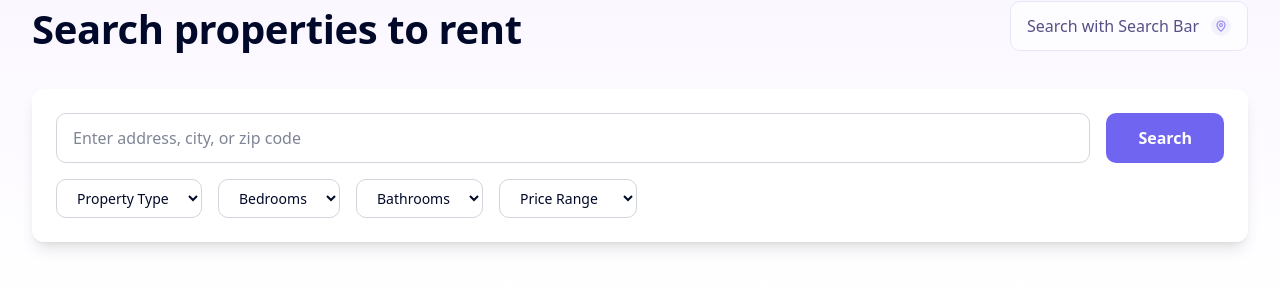
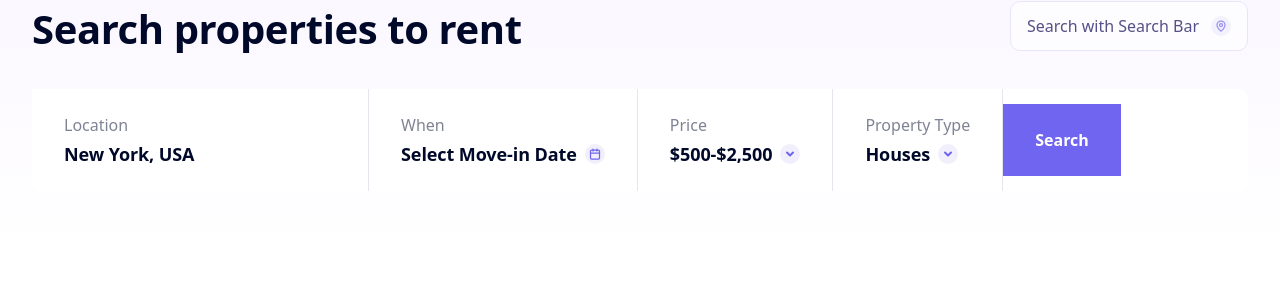
Before and after one commit to RealVista-Capstone-Project/RealVista-FE, a Next.js app: page /en/rent in a window 1280 px wide. Shown: the part 146-438 px from the top of the page. Built offline with nearby package versions, Linux system fonts and the light colour scheme; no server answers.

Commit message:
feat(rent-page): search bar base ui

```diff
--- a/src/screens/rent/ui/rent-page.tsx
+++ b/src/screens/rent/ui/rent-page.tsx
@@ -4,6 +4,7 @@ import { useState } from 'react';
 import { useTranslations } from 'next-intl';
 import { MapPin } from 'lucide-react';
 import { SearchMode } from '@/shared/types/searchMode';
+import { PropertySearchBar } from '@/shared/ui';
 
 export function RentPage() {
   const t = useTranslations('Rent');
@@ -38,57 +39,19 @@ export function RentPage() {
             </div>
           </div>
 
-          {/* Search Bar */}
-          <div className='rounded-xl bg-white p-6 shadow-lg'>
-            <div className='flex gap-4'>
-              <input
-                type='text'
-                placeholder={t('searchPlaceholder')}
-                className='flex-1 rounded-lg border border-gray-300 px-4 py-3 text-base focus:border-main-primary focus:outline-none focus:ring-2 focus:ring-main-primary/20'
-              />
-              <button
-                type='button'
-                className='rounded-lg bg-main-primary px-8 py-3 text-base font-semibold text-white transition-colors hover:bg-main-primary/90'
-              >
-                {t('searchButton')}
-              </button>
-            </div>
-
-            {/* Quick Filters */}
-            <div className='mt-4 flex flex-wrap gap-4'>
-              <select className='rounded-lg border border-gray-300 px-4 py-2 text-sm focus:border-main-primary focus:outline-none focus:ring-2 focus:ring-main-primary/20'>
-                <option>{t('propertyType')}</option>
-                <option>Căn hộ</option>
-                <option>Nhà riêng</option>
-                <option>Studio</option>
-                <option>Penthouse</option>
-              </select>
-
-              <select className='rounded-lg border border-gray-300 px-4 py-2 text-sm focus:border-main-primary focus:outline-none focus:ring-2 focus:ring-main-primary/20'>
-                <option>{t('bedrooms')}</option>
-                <option>1+</option>
-                <option>2+</option>
-                <option>3+</option>
-                <option>4+</option>
-              </select>
-
-              <select className='rounded-lg border border-gray-300 px-4 py-2 text-sm focus:border-main-primary focus:outline-none focus:ring-2 focus:ring-main-primary/20'>
-                <option>{t('bathrooms')}</option>
-                <option>1+</option>
-                <option>2+</option>
-                <option>3+</option>
-              </select>
-
-              <select className='rounded-lg border border-gray-300 px-4 py-2 text-sm focus:border-main-primary focus:outline-none focus:ring-2 focus:ring-main-primary/20'>
-                <option>{t('priceRange')}</option>
-                <option>Dưới 5 triệu</option>
-                <option>5 - 10 triệu</option>
-                <option>10 - 20 triệu</option>
-                <option>20 - 30 triệu</option>
-                <option>Trên 30 triệu</option>
-              </select>
-            </div>
-          </div>
+          {/* Property Search Bar - Reusable Component */}
+          <PropertySearchBar
+            locationLabel={t('location')}
+            location={t('locationDefault')}
+            whenLabel={t('when')}
+            whenPlaceholder={t('selectMoveInDate')}
+            priceLabel={t('price')}
+            priceValue={t('priceDefault')}
+            propertyTypeLabel={t('propertyType')}
+            propertyTypeValue={t('propertyTypeDefault')}
+            searchButtonLabel={t('searchButton')}
+            onSearch={() => console.log('Search clicked')}
+          />
         </div>
       </section>
 
--- a/src/shared/segments/common/en.json
+++ b/src/shared/segments/common/en.json
@@ -29,7 +29,14 @@
     "searchPlaceholder": "Enter address, city, or zip code",
     "searchWithMap": "Search with Map",
     "searchWithSearchBar": "Search with Search Bar",
+    "location": "Location",
+    "locationDefault": "New York, USA",
+    "when": "When",
+    "selectMoveInDate": "Select Move-in Date",
+    "price": "Price",
+    "priceDefault": "$500-$2,500",
     "propertyType": "Property Type",
+    "propertyTypeDefault": "Houses",
     "priceRange": "Price Range",
     "bedrooms": "Bedrooms",
     "bathrooms": "Bathrooms",
--- a/src/shared/segments/common/vi.json
+++ b/src/shared/segments/common/vi.json
@@ -29,7 +29,14 @@
     "searchPlaceholder": "Nhập địa chỉ, thành phố hoặc mã bưu điện",
     "searchWithMap": "Tìm kiếm với Bản đồ",
     "searchWithSearchBar": "Tìm kiếm với Thanh tìm kiếm",
+    "location": "Vị trí",
+    "locationDefault": "Hà Nội, Việt Nam",
+    "when": "Khi nào",
+    "selectMoveInDate": "Chọn ngày chuyển đến",
+    "price": "Giá",
+    "priceDefault": "5-15 triệu",
     "propertyType": "Loại bất động sản",
+    "propertyTypeDefault": "Căn hộ",
     "priceRange": "Khoảng giá",
     "bedrooms": "Phòng ngủ",
     "bathrooms": "Phòng tắm",
--- a/src/shared/ui/index.ts
+++ b/src/shared/ui/index.ts
@@ -7,6 +7,7 @@ export * from './label';
 export * from './map';
 export * from './popover';
 export * from './profile-dropdown';
+export * from './property-search-bar';
 export * from './separator';
 export * from './sheet';
 export * from './sidebar';
--- /dev/null
+++ b/src/shared/ui/property-search-bar/index.ts
@@ -0,0 +1 @@
+export { PropertySearchBar } from './property-search-bar';
--- /dev/null
+++ b/src/shared/ui/property-search-bar/property-search-bar.tsx
@@ -0,0 +1,167 @@
+'use client';
+
+import { Calendar } from 'lucide-react';
+import { cn } from '@/shared/lib/utils';
+
+interface PropertySearchBarProps {
+  location?: string;
+  locationLabel?: string;
+  whenLabel?: string;
+  whenPlaceholder?: string;
+  priceLabel?: string;
+  priceValue?: string;
+  propertyTypeLabel?: string;
+  propertyTypeValue?: string;
+  searchButtonLabel?: string;
+  onLocationChange?: (value: string) => void;
+  onDateChange?: (date: Date | undefined) => void;
+  onPriceChange?: (value: string) => void;
+  onPropertyTypeChange?: (value: string) => void;
+  onSearch?: () => void;
+  className?: string;
+}
+
+export function PropertySearchBar({
+  location = 'New York, USA',
+  locationLabel = 'Location',
+  whenLabel = 'When',
+  whenPlaceholder = 'Select Move-in Date',
+  priceLabel = 'Price',
+  priceValue = '$500-$2,500',
+  propertyTypeLabel = 'Property Type',
+  propertyTypeValue = 'Houses',
+  searchButtonLabel = 'Search',
+  onLocationChange,
+  onDateChange,
+  onPriceChange,
+  onPropertyTypeChange,
+  onSearch,
+  className,
+}: PropertySearchBarProps) {
+  return (
+    <div
+      className={cn(
+        'flex items-center gap-0 overflow-hidden rounded-br-lg rounded-bl-lg rounded-tr-lg bg-white',
+        className
+      )}
+    >
+      {/* Location Field */}
+      <div className='flex flex-col gap-1 border-r border-grey-200 px-8 py-6'>
+        <label className='text-base font-medium leading-[1.5] text-main-black opacity-50'>
+          {locationLabel}
+        </label>
+        <input
+          type='text'
+          value={location}
+          onChange={(e) => onLocationChange?.(e.target.value)}
+          className='text-lg font-bold leading-[1.45] tracking-[-0.09px] text-main-black outline-none'
+        />
+      </div>
+
+      {/* When (Date Picker) */}
+      <div className='flex flex-col gap-1 border-r border-grey-200 px-8 py-6'>
+        <label className='text-base font-medium leading-[1.5] text-main-black opacity-50'>
+          {whenLabel}
+        </label>
+        <button
+          type='button'
+          onClick={() => {
+            // TODO: Implement date picker
+            console.log('Open date picker');
+          }}
+          className='flex items-center gap-2 text-left'
+        >
+          <span className='text-lg font-bold leading-[1.45] tracking-[-0.09px] text-main-black'>
+            {whenPlaceholder}
+          </span>
+          <div className='relative flex h-5 w-5 items-center justify-center'>
+            <div className='absolute inset-0 rounded-full bg-purple-96'></div>
+            <Calendar className='relative h-3 w-3 text-main-primary' strokeWidth={2.5} />
+          </div>
+        </button>
+      </div>
+
+      {/* Price Range */}
+      <div className='flex flex-col gap-1 border-r border-grey-200 px-8 py-6'>
+        <label className='text-base font-medium leading-[1.5] text-main-black opacity-50'>
+          {priceLabel}
+        </label>
+        <button
+          type='button'
+          onClick={() => {
+            // TODO: Implement price selector
+            console.log('Open price selector');
+          }}
+          className='flex items-center gap-2 text-left'
+        >
+          <span className='text-lg font-bold leading-[1.45] tracking-[-0.09px] text-main-black'>
+            {priceValue}
+          </span>
+          <div className='relative flex h-5 w-5 items-center justify-center'>
+            <div className='absolute inset-0 rounded-full bg-purple-96'></div>
+            <svg
+              className='relative h-3 w-3 text-main-primary'
+              fill='none'
+              viewBox='0 0 12 12'
+              xmlns='http://www.w3.org/2000/svg'
+            >
+              <path
+                d='M3 4.5L6 7.5L9 4.5'
+                stroke='currentColor'
+                strokeWidth={2}
+                strokeLinecap='round'
+                strokeLinejoin='round'
+              />
+            </svg>
+          </div>
+        </button>
+      </div>
+
+      {/* Property Type */}
+      <div className='flex flex-col gap-1 border-r border-grey-200 px-8 py-6'>
+        <label className='text-base font-medium leading-[1.5] text-main-black opacity-50'>
+          {propertyTypeLabel}
+        </label>
+        <button
+          type='button'
+          onClick={() => {
+            // TODO: Implement property type selector
+            console.log('Open property type selector');
+          }}
+          className='flex items-center gap-2 text-left'
+        >
+          <span className='text-lg font-bold leading-[1.45] tracking-[-0.09px] text-main-black'>
+            {propertyTypeValue}
+          </span>
+          <div className='relative flex h-5 w-5 items-center justify-center'>
+            <div className='absolute inset-0 rounded-full bg-purple-96'></div>
+            <svg
+              className='relative h-3 w-3 text-main-primary'
+              fill='none'
+              viewBox='0 0 12 12'
+              xmlns='http://www.w3.org/2000/svg'
+            >
+              <path
+                d='M3 4.5L6 7.5L9 4.5'
+                stroke='currentColor'
+                strokeWidth={2}
+                strokeLinecap='round'
+                strokeLinejoin='round'
+              />
+            </svg>
+          </div>
+        </button>
+      </div>
+
+      {/* Search Button */}
+      <button
+        type='button'
+        onClick={onSearch}
+        className='flex h-full items-center justify-center bg-main-primary px-8 py-6 text-base font-bold leading-[1.5] text-white transition-colors hover:bg-main-primary/90'
+        style={{ fontFeatureSettings: "'ss06', 'ss04', 'liga' 0" }}
+      >
+        {searchButtonLabel}
+      </button>
+    </div>
+  );
+}
```
